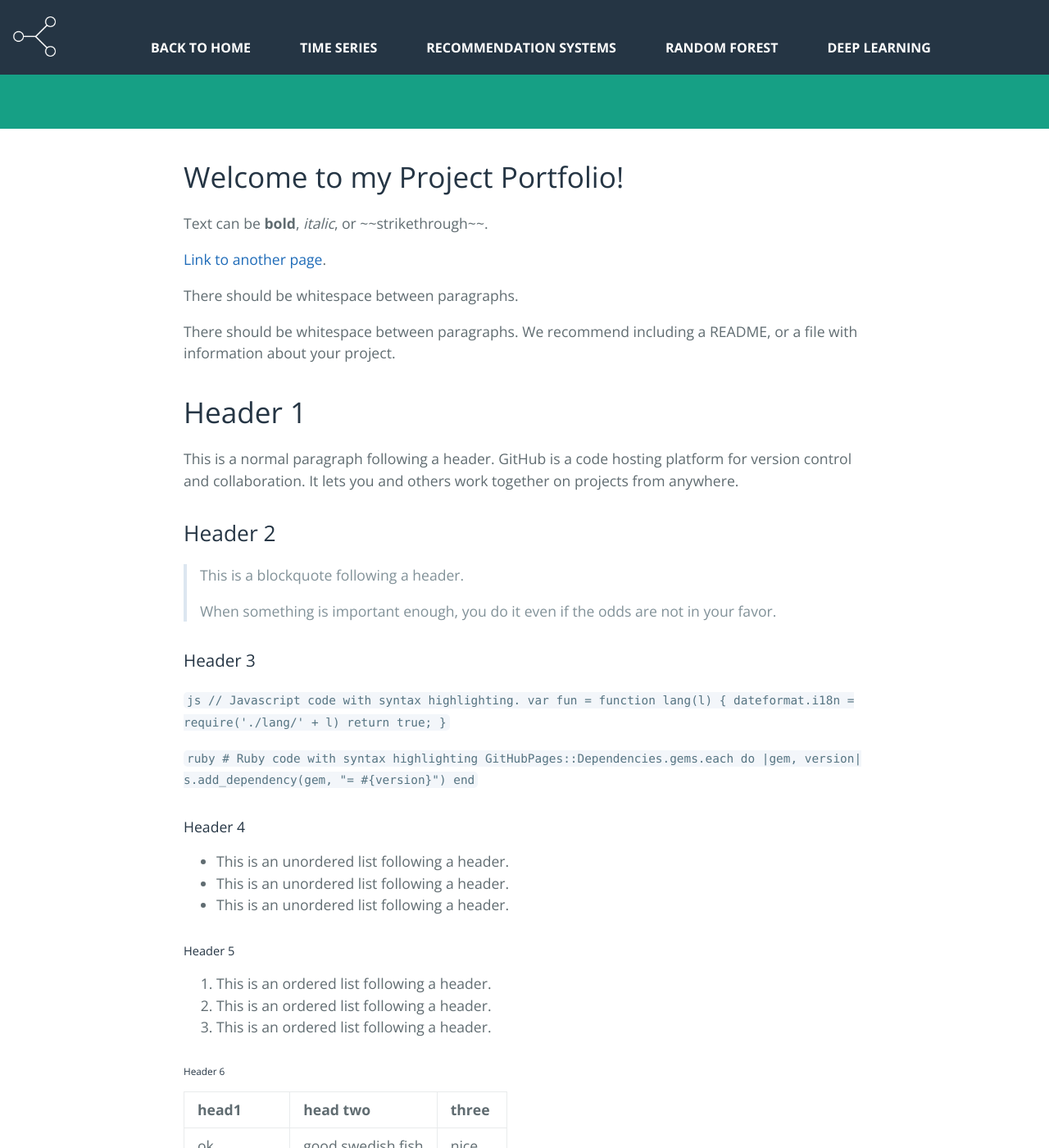
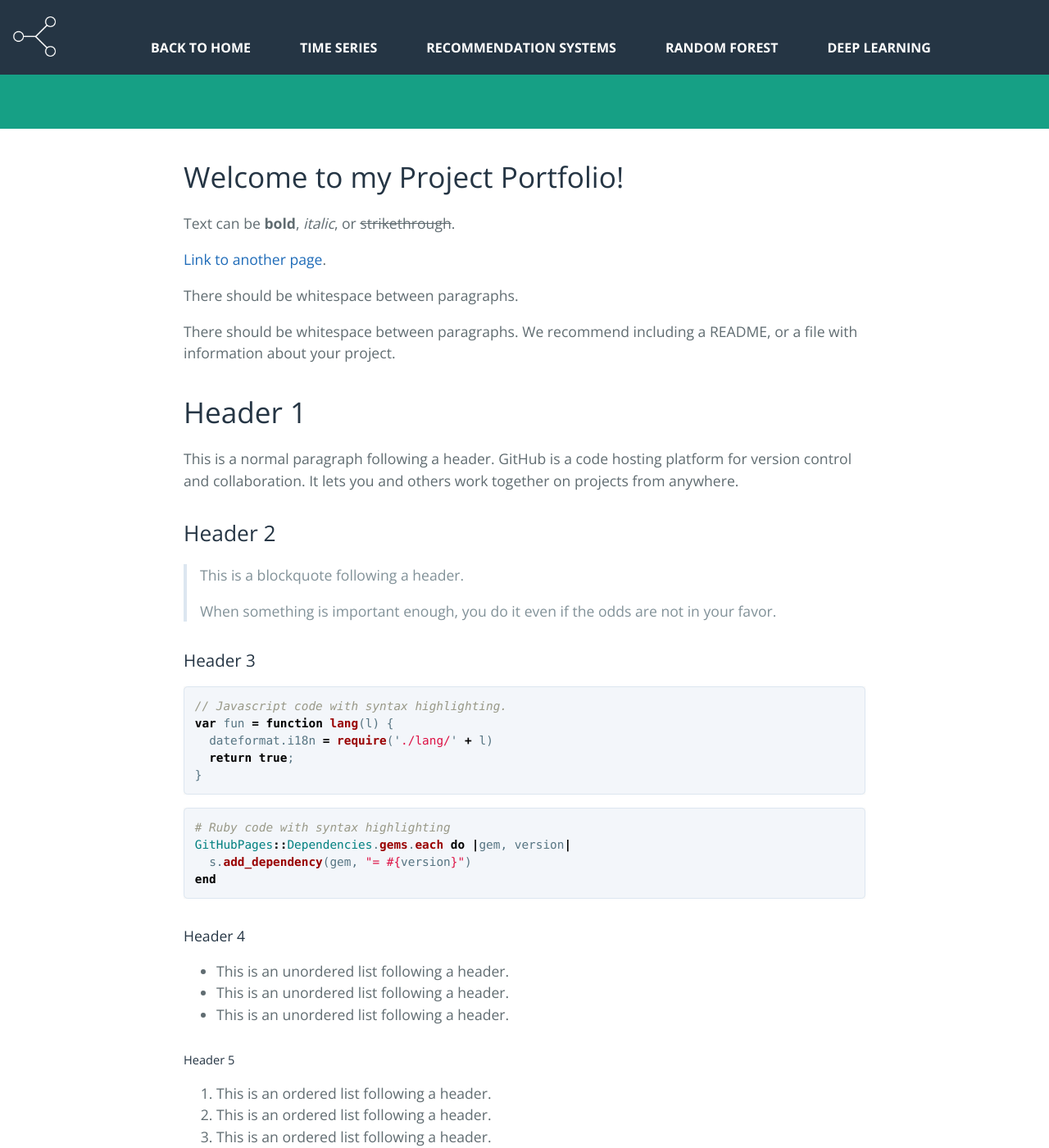
Before and after one commit to benjamin-j-cooper/benjamin-j-cooper.github.io, a Jekyll site: the page built from docs/index.md, in a window 1280 px wide and 1400 px high, scrolled down 283 px. Shown: the whole window at 82% size. Built offline with Jekyll 4.4.1, drawn with Linux system fonts in a browser that asks for light colours; part of the change alters nothing that is shown.

Commit message:
troubleshooting mobile compatability

```diff
--- a/docs/_config.yml
+++ b/docs/_config.yml
@@ -39,8 +39,7 @@ url: "" # the base hostname & protocol for your site, e.g. http://example.com
 github_username:  benjamin-j-cooper
 show_downloads: false
 google_analytics:
-kramdown:
-  input: Kramdown
+markdown: GFM
 # Build settings
 theme: jekyll-theme-cayman
 plugins:
```
